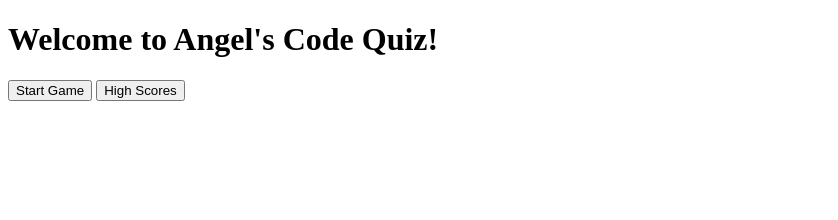
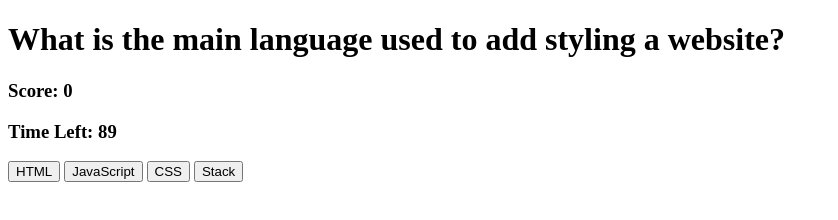
Before and after one commit to Angellyn218/code-quiz, a plain HTML site: page index.html in a window 1280 px wide. Both pictures are taken after a click on the button "Start Game". Shown: the whole page, without its empty margins (0-838 px from the left). Drawn offline with Linux system fonts and the light colour scheme.

Commit message:
Added playGame function and moved initializeGame function into play function in js file

```diff
--- a/assets/js/script.js
+++ b/assets/js/script.js
@@ -16,6 +16,8 @@ var screensEls = document.getElementsByClassName("screens");
 var startEl = document.getElementById("start");
 var scoresEl = document.getElementById("scores");
 // Ansswers div:
+var currentScoreEl = document.getElementById("currentScore");
+var timeLeftEl = document.getElementById("timeLeft");
 var answer0El = document.getElementById("0");
 var answer1El = document.getElementById("1");
 var answer2El = document.getElementById("2");
@@ -118,7 +120,7 @@ var currentQuestion = 0;
 
 // when click event listener to button section
 //      - if object type is a button:
-//              - if labeled start, call initalizeGame function
+//              - if labeled start, call playGame function
 //              - if labeled score, call highScores function
 //              - if labeled answer_, call checkAnswers function
 //              - if labeled yes, call saveScore function
@@ -152,12 +154,6 @@ function welcome() {
 //      - set timeLeft = 90;
 //      - set currentQuestion = 0;
 //      - call playGame funtion
-function initializeGame() {
-    currentScore = 0;
-    timeLeft = 90;
-    currentQuestion = 0;
-    playGame();
-}
 
 // playGame function (called every second):
 //      - title: the question title at current index of questions array
@@ -170,7 +166,29 @@ function initializeGame() {
 //      - if timeLeft <= 0, call Game over function
 
 function playGame() {
-    console.log("play game!")
+    currentScore = 0;
+    timeLeft = 90;
+    currentQuestion = 0;
+    makeVisible("answers");
+
+    var timeInterval = setInterval(function() {
+        if (timeLeft > 0) {
+            currentScoreEl.textContent = "Score: " + currentScore;
+            timeLeftEl.textContent = "Time Left: " + timeLeft;
+
+            var current = quesions[currentQuestion];
+            titleEl.textContent = current.question;
+            answer0El.textContent = current.answers[0];
+            answer1El.textContent = current.answers[1];
+            answer2El.textContent = current.answers[2];
+            answer3El.textContent = current.answers[3];
+
+            timeLeft--;
+        } else {
+
+            gameOver();
+        }
+    }, 1000);
 }
 
 // checkAnswer function:
@@ -237,7 +255,7 @@ function makeVisible(screen) {
 // initialize screen
 init();
 
-startEl.addEventListener("click", initializeGame);
+startEl.addEventListener("click", playGame);
 scoresEl.addEventListener("click", highScores);
 answer0El.addEventListener("click", checkAnswer("0"));
 answer1El.addEventListener("click", checkAnswer("1"));
--- a/index.html
+++ b/index.html
@@ -16,6 +16,8 @@
         <button class="welcome" id="scores">High Scores</button>
     </div>
     <div class="screens" id="answers">
+        <h3 id="currentScore"></h3>
+        <h3 id="timeLeft"></h3>
         <button class="answers" id="0"></button>
         <button class="answers" id="1"></button>
         <button class="answers" id="2"></button>
```
